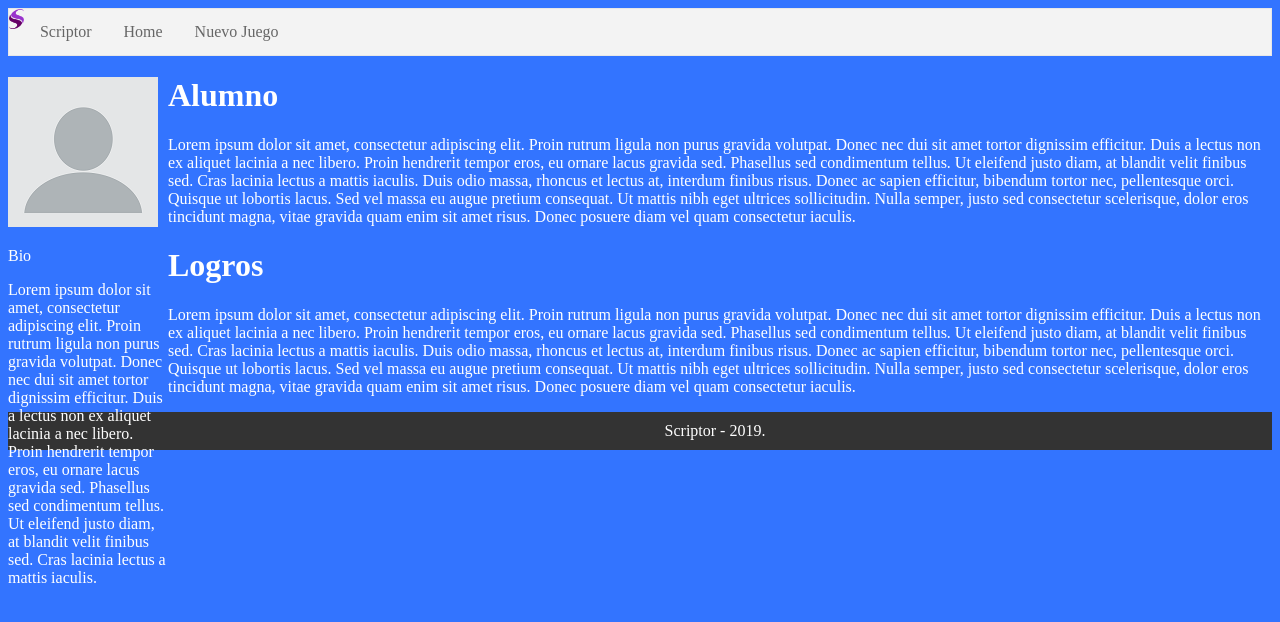
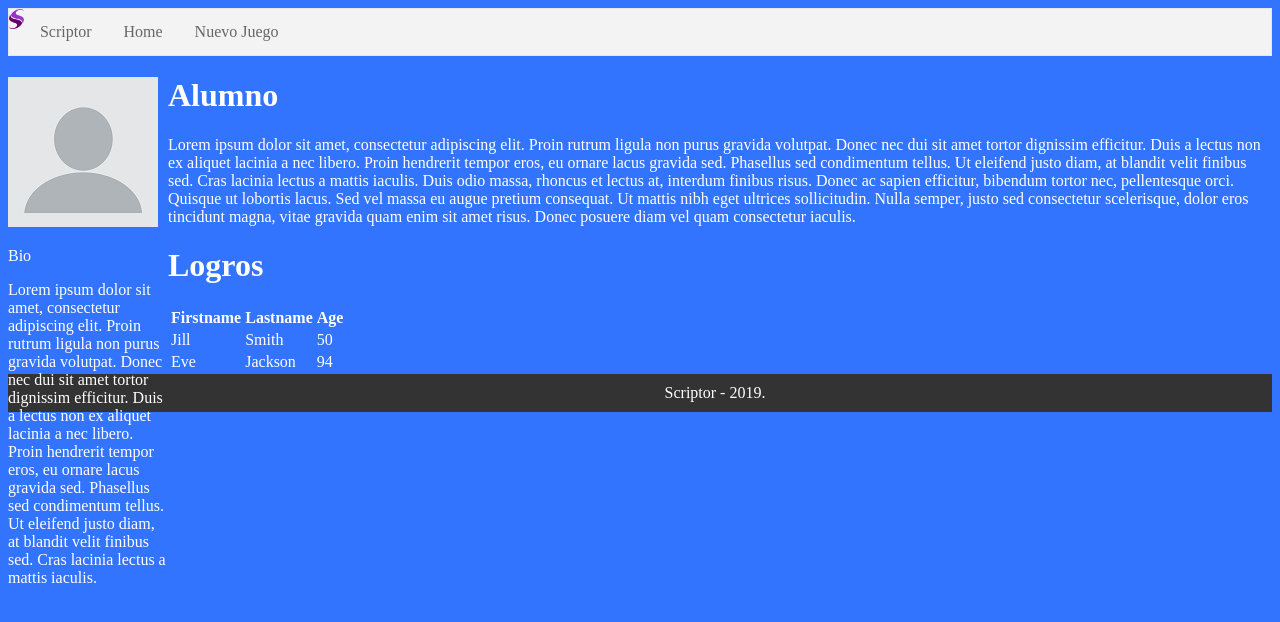
Before and after one commit to blackhawk42/scriptor, a PHP site: page /palumno.php in a window 1280 px wide. Shown: the top 622 px of the page. Run offline with PHP 8.4, Linux system fonts and the light colour scheme.

Commit message:
he agregado las descripciones de los logros

```diff
--- a/palumno.php
+++ b/palumno.php
@@ -28,7 +28,24 @@
 			<h1>Alumno</h1>
 			<p>Lorem ipsum dolor sit amet, consectetur adipiscing elit. Proin rutrum ligula non purus gravida volutpat. Donec nec dui sit amet tortor dignissim efficitur. Duis a lectus non ex aliquet lacinia a nec libero. Proin hendrerit tempor eros, eu ornare lacus gravida sed. Phasellus sed condimentum tellus. Ut eleifend justo diam, at blandit velit finibus sed. Cras lacinia lectus a mattis iaculis. Duis odio massa, rhoncus et lectus at, interdum finibus risus. Donec ac sapien efficitur, bibendum tortor nec, pellentesque orci. Quisque ut lobortis lacus. Sed vel massa eu augue pretium consequat. Ut mattis nibh eget ultrices sollicitudin. Nulla semper, justo sed consectetur scelerisque, dolor eros tincidunt magna, vitae gravida quam enim sit amet risus. Donec posuere diam vel quam consectetur iaculis.</p>
 			<h1>Logros</h1>
-			<p>Lorem ipsum dolor sit amet, consectetur adipiscing elit. Proin rutrum ligula non purus gravida volutpat. Donec nec dui sit amet tortor dignissim efficitur. Duis a lectus non ex aliquet lacinia a nec libero. Proin hendrerit tempor eros, eu ornare lacus gravida sed. Phasellus sed condimentum tellus. Ut eleifend justo diam, at blandit velit finibus sed. Cras lacinia lectus a mattis iaculis. Duis odio massa, rhoncus et lectus at, interdum finibus risus. Donec ac sapien efficitur, bibendum tortor nec, pellentesque orci. Quisque ut lobortis lacus. Sed vel massa eu augue pretium consequat. Ut mattis nibh eget ultrices sollicitudin. Nulla semper, justo sed consectetur scelerisque, dolor eros tincidunt magna, vitae gravida quam enim sit amet risus. Donec posuere diam vel quam consectetur iaculis.</p>
+			<table>
+  <tr>
+    <th>Firstname</th>
+    <th>Lastname</th>
+    <th>Age</th>
+  </tr>
+  <tr>
+    <td>Jill</td>
+    <td>Smith</td>
+    <td>50</td>
+  </tr>
+  <tr>
+    <td>Eve</td>
+    <td>Jackson</td>
+    <td>94</td>
+  </tr>
+</table>
+
 		</div>
 	</div>
 
```
Also changed, not shown: otros/db-ortografia.sql (+11 -0 lines).
